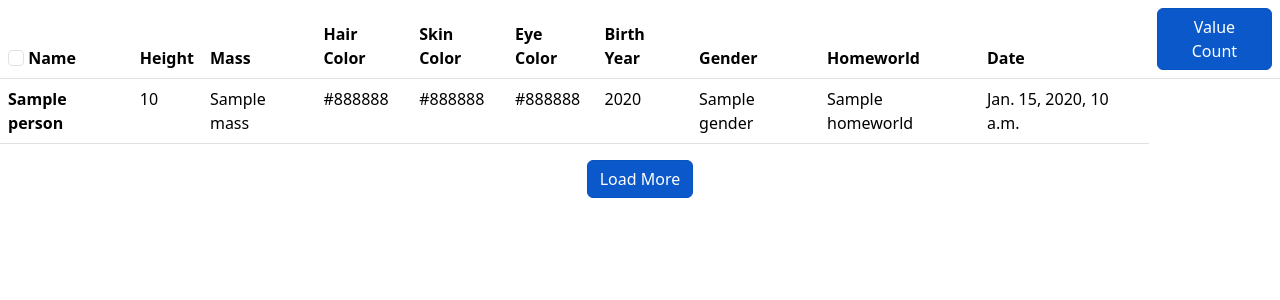
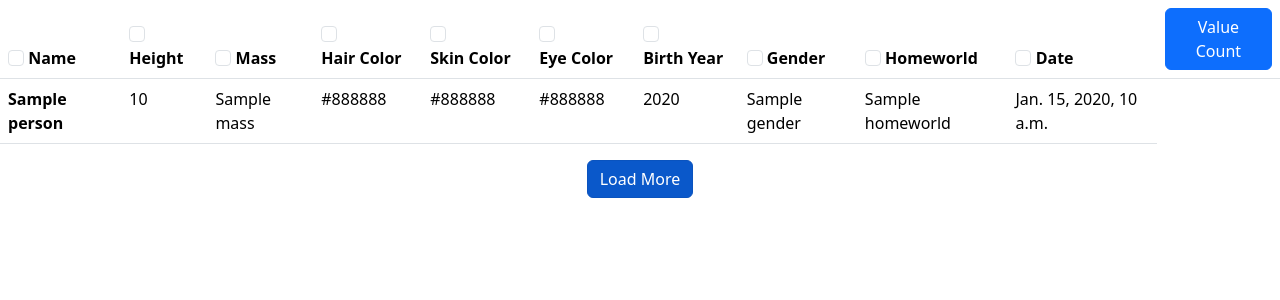
Before and after one commit to yurkinvadim/swapi, a Django app: template swapi/templates/swapi/collection_detail.html in a window 1280 px wide. Shown: the top 300 px of the page. Run offline with Django 4.2, Linux system fonts and the light colour scheme; tables that the repository leaves empty hold one stand-in row (values such as "Sample post"); the template is opened without the code that fills it: values that come from a table or form of the project are taken from there, most other values are stand-ins (such as "Sample title", 1, 10 or a date in 2020).

Commit message:
Create view for value count

```diff
--- a/swapi/templates/swapi/collection_detail.html
+++ b/swapi/templates/swapi/collection_detail.html
@@ -9,27 +9,79 @@
 </head>
 <body>
 <table class="table">
+    <form action="{% url 'value-count' collection.pk %}" method="post">
+        {% csrf_token %}
         <thead>
         <tr>
             <th scope="col">
-        <input class="form-check-input" type="checkbox" value="" id="flexCheckDefault">
-        <label class="form-check-label" for="flexCheckDefault">
+                <input class="form-check-input" type="checkbox" value="name" name="name" id="flexCheckName">
+                <label class="form-check-label" for="flexCheckName">
                     Name
                 </label>
             </th>
-      <th scope="col">Height</th>
-      <th scope="col">Mass</th>
-      <th scope="col">Hair Color</th>
-      <th scope="col">Skin Color</th>
-      <th scope="col">Eye Color</th>
-      <th scope="col">Birth Year</th>
-      <th scope="col">Gender</th>
-      <th scope="col">Homeworld</th>
-      <th scope="col">Date</th>
-      <th scope="col"><a href="#" class="btn btn-primary active" role="button" aria-pressed="true">Value Count</a></th>
 
+            <th scope="col">
+                <input class="form-check-input" type="checkbox" value="height" name="height" id="flexCheckHeight">
+                <label class="form-check-label" for="flexCheckHeight">
+                    Height
+                </label>
+            </th>
+
+            <th scope="col">
+                <input class="form-check-input" type="checkbox" value="mass" name="mass" id="flexCheckMass">
+                <label class="form-check-label" for="flexCheckMass">
+                    Mass
+                </label>
+            </th>
+
+            <th scope="col">
+                <input class="form-check-input" type="checkbox" value="hair_color" name="hair_color" id="flexCheckHairColor">
+                <label class="form-check-label" for="flexCheckHairColor">
+                    Hair Color
+                </label>
+            </th>
+            <th scope="col">
+                <input class="form-check-input" type="checkbox" value="skin_color" name="skin_color" id="flexCheckSkinColor">
+                <label class="form-check-label" for="flexCheckSkinColor">
+                    Skin Color
+                </label>
+            </th>
+            <th scope="col">
+                <input class="form-check-input" type="checkbox" value="eye_color" name="eye_color" id="flexCheckEyeColor">
+                <label class="form-check-label" for="flexCheckEyeColor">
+                    Eye Color
+                </label>
+            </th>
+            <th scope="col">
+                <input class="form-check-input" type="checkbox" value="birth_year" name="birth_year" id="flexCheckBirthYear">
+                <label class="form-check-label" for="flexCheckBirthYear">
+                    Birth Year
+                </label>
+            </th>
+            <th scope="col">
+                <input class="form-check-input" type="checkbox" value="gender" name="gender" id="flexCheckGender">
+                <label class="form-check-label" for="flexCheckGender">
+                    Gender
+                </label>
+            </th>
+            <th scope="col">
+                <input class="form-check-input" type="checkbox" value="homeworld" name="homeworld" id="flexCheckHomeworld">
+                <label class="form-check-label" for="flexCheckHomeworld">
+                    Homeworld
+                </label>
+            </th>
+            <th scope="col">
+                <input class="form-check-input" type="checkbox" value="date" name="date" id="flexCheckDate">
+                <label class="form-check-label" for="flexCheckDate">
+                    Date
+                </label>
+            </th>
+            <th scope="col">
+                <button type="submit" class="btn btn-primary">Value Count</button>
+            </th>
         </tr>
         </thead>
+    </form>
     <tbody>
     {% for person in people %}
     <tr>
@@ -48,7 +100,8 @@
     </tbody>
 </table>
 <div class="d-flex justify-content-center my-3">
-      <a href="{{ collection.get_absolute_url}}?n={{ n | add:'10'}}" class="btn btn-primary active" role="button" aria-pressed="true">Load More</a>
+    <a href="{{ collection.get_absolute_url}}?n={{ n | add:'10'}}" class="btn btn-primary active" role="button"
+       aria-pressed="true">Load More</a>
 </div>
 </body>
 </html>
--- a/swapi/urls.py
+++ b/swapi/urls.py
@@ -1,9 +1,10 @@
 from django.urls import path
 
-from swapi.views import CollectionDetailView, CollectionListView, download_csv
+from swapi.views import CollectionDetailView, CollectionListView, download_csv, value_count
 
 urlpatterns = [
     path('', CollectionListView.as_view(), name='collection-list'),
     path('<int:pk>/', CollectionDetailView.as_view(), name='collection-detail'),
-    path('<int:pk>/download/', download_csv, name='download-csv')
+    path('<int:pk>/download/', download_csv, name='download-csv'),
+    path('<int:pk>/value-count/', value_count, name='value-count'),
 ]
```
Also changed, not shown: swapi/templates/swapi/value_count.html (added, +32 -0 lines), swapi/views.py (+25 -13 lines). Lines whose indentation alone changed are shown as unchanged.
